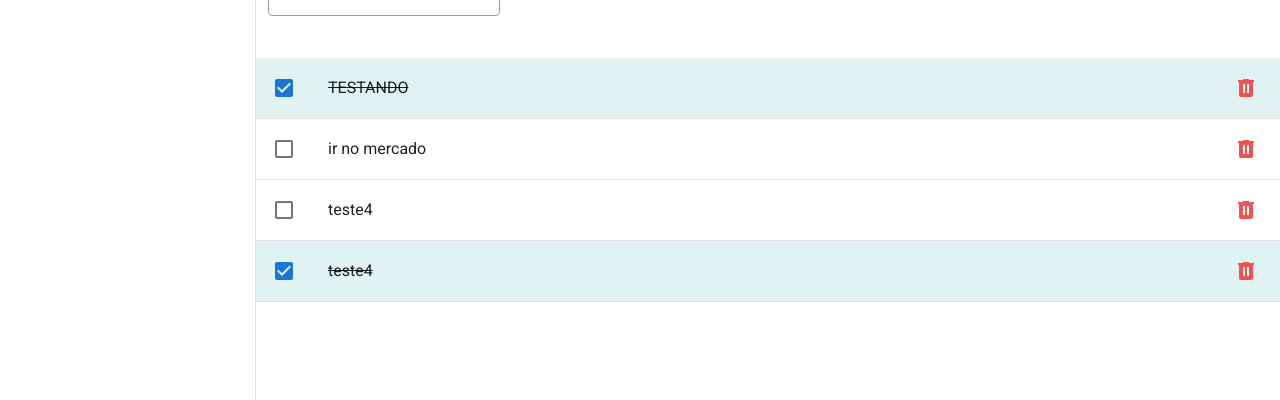
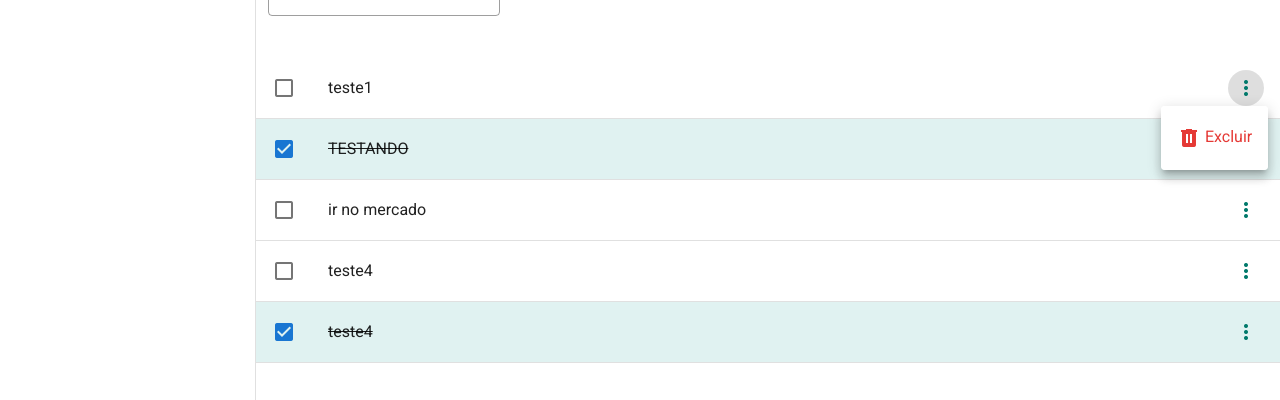
Before and after one commit to FlavioLucio1/YouDo, a Vue app: page / in a window 1280 px wide. Both pictures are taken after a click on the button 1246 px from the left and 268 px from the top of the page. Shown: the part 180-580 px from the top of the page. Built offline with nearby package versions, Linux system fonts and the light colour scheme.

Commit message:
criando menu

```diff
--- a/src/components/Tarefas/Tarefa.vue
+++ b/src/components/Tarefas/Tarefa.vue
@@ -17,11 +17,26 @@
           </v-list-item-content>
 
           <v-list-item-action>
-            <v-btn icon @click.stop="HandleRemoveTarefa(tarefa)">
-              <v-icon color="red lighten-1">mdi-trash-can</v-icon>
+
+          <v-menu offset-y>
+      <template v-slot:activator="{ on, attrs }">
+            <v-btn icon @click.stop="" v-bind="attrs"
+          v-on="on">   <!--HandleRemoveTarefa(tarefa)-->
+              <v-icon color="teal darken-2">mdi-dots-vertical</v-icon>
             </v-btn>
-          </v-list-item-action>
 
+      </template>
+      <v-list>
+        <v-list-item
+          v-for="(item, index) in menuTarefa"
+          :key="index"
+        >
+
+          <v-list-item-title @click.stop="HandleRemoveTarefa(tarefa)"><v-icon :color="item.color">{{item.icon}}</v-icon> <span class="red--text text--darken-1"> {{ item.title }}  </span></v-list-item-title>
+        </v-list-item>
+      </v-list>
+    </v-menu>
+                    </v-list-item-action>
       </template>
     </v-list-item>
     <v-divider></v-divider>
@@ -35,6 +50,8 @@ import Tarefa from "../../models/Tarefa";
 @Component
 export default class Tarefaa extends Vue {
   @Prop() public tarefa!: Tarefa;
+
+  public menuTarefa = [{title:"Excluir",icon:"mdi-trash-can",color:"red darken-1"}]
 
   //nada: Tarefa= new Tarefa();
 
```
